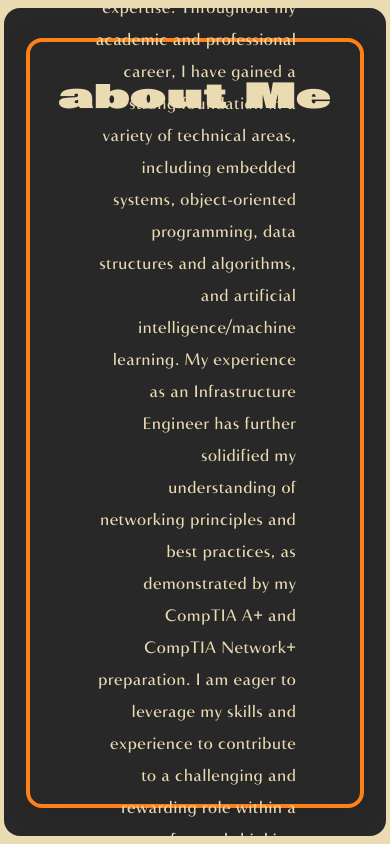
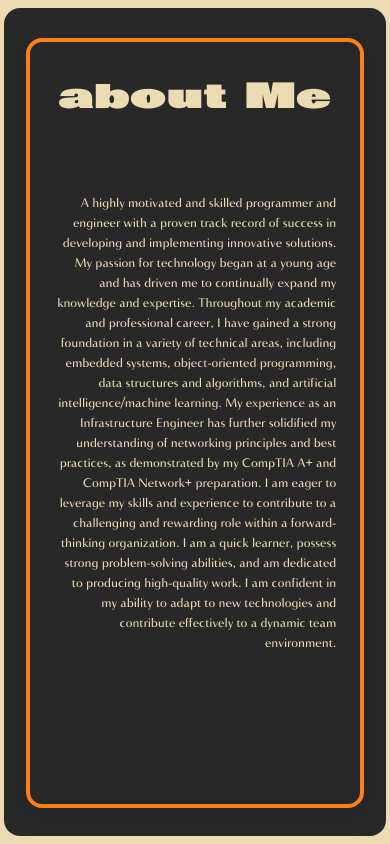
Before and after one commit to CentillionJinx/portfolio24, a SvelteKit app: page /land in a window 390 px wide. Built offline with nearby package versions, Linux system fonts and the light colour scheme.

Commit message:
Refactor CSS animation timing

```diff
--- a/src/app.css
+++ b/src/app.css
@@ -69,14 +69,14 @@ body {
 }
 
 /* Hide elements in mobile portrait orientation */
-@media (max-width: 767px) and (orientation: portrait) {
+@media (max-width: 1400px) and (orientation: portrait) {
 	.MobilePortraitHidden {
 		display: none;
 	}
 }
 
 /* Hide elements in mobile landscape orientation */
-@media (max-width: 767px) and (orientation: landscape) {
+@media (max-width: 1400px) and (orientation: landscape) {
 	.MobileLandscapeHidden {
 		display: none;
 	}
--- a/src/routes/+layout.svelte
+++ b/src/routes/+layout.svelte
@@ -1,7 +1,7 @@
 <script lang="ts">
 	import '../app.css';
 	import { onNavigate } from '$app/navigation';
-
+	const { children } = $props();
 	onNavigate((navigation) => {
 		if (!(document as any).startViewTransition) return;
 
@@ -16,7 +16,7 @@
 
 <div class="bg-primary">
 	<main>
-		<slot />
+		{@render children()}
 	</main>
 </div>
 
--- a/src/routes/land/+page.svelte
+++ b/src/routes/land/+page.svelte
@@ -86,6 +86,7 @@
 		align-items: center;
 		overflow-y: scroll;
 		scroll-snap-type: y mandatory;
+		scroll-behavior: smooth;
 		scrollbar-width: none;
 	}
 	section::-webkit-scrollbar {
--- a/src/routes/land/partitions/dos.svelte
+++ b/src/routes/land/partitions/dos.svelte
@@ -1,4 +1,4 @@
-<script>
+<script lang="ts">
 	import Python from './dospartitions/python.svelte';
 	import CProg from './dospartitions/cProg.svelte';
 	import Verilog from './dospartitions/verilog.svelte';
@@ -18,9 +18,11 @@
 
 <div class="contain">
 	<div class="grid-container">
+		<a href="https://www.python.org/" class="no-underline">
 			<div class="grid-item grid-item-1">
 				<svelte:component this={Python} />
 			</div>
+		</a>
 		<div class="grid-item grid-item-2">
 			<svelte:component this={CProg} />
 		</div>
@@ -48,7 +50,7 @@
 		<div class="grid-item grid-item-10">
 			<svelte:component this={Clerk} />
 		</div>
-		<div class="grid-item grid-item-11">
+		<div class="grid-item grid-item-11 info">
 			<svelte:component this={Info} />
 		</div>
 		<div class="grid-item grid-item-12">
@@ -73,6 +75,7 @@
 		height: 80%;
 		justify-content: center;
 		align-items: center;
+		text-decoration: none !important;
 	}
 	.grid-container {
 		width: 100%; /* Make sure the grid-container takes full width */
@@ -87,6 +90,41 @@
 			'box9  box7  box11 box11 box10 box12'
 			'box13 box14 box15 box15 box15 box15';
 	}
+
+	@media (max-width: 1400px) {
+		.contain {
+			width: 90%;
+			height: 90%;
+		}
+		.grid-container {
+			margin: 0rem;
+			grid-template-areas:
+				'box11  box11'
+				'box1   box2'
+				'box3   box4'
+				'box5   box6'
+				'box7   box8'
+				'box9   box10'
+				'box12  box13'
+				'box14  box15';
+		}
+		:global(.grid-item p, .grid-item span) {
+			display: none;
+		}
+		:global(.grid-item div) {
+			justify-content: center;
+		}
+		:global(.grid-item img, .grid-item svg) {
+			width: 48px;
+			height: 48px;
+		}
+	}
+
+	a.no-underline {
+		text-decoration: none !important; /* Remove underline */
+		color: inherit !important; /* Ensure the link inherits the color of its parent */
+	}
+
 	.grid-item {
 		padding: 0.5rem 1rem;
 		text-align: center;
@@ -95,7 +133,7 @@
 		align-items: center;
 		flex-direction: column;
 		border-radius: 1rem;
-        border: 2px solid #83a598;
+		/* border: 2px solid #83a598; */
 		overflow: hidden;
 		transition: all 0.3s ease-in-out;
 		background: rgba(40, 40, 40, 0.45);
@@ -103,8 +141,14 @@
 		backdrop-filter: blur(20px);
 		-webkit-backdrop-filter: blur(20px);
 	}
+	.info {
+		background: rgba(50, 48, 47, 1);
+	}
+	.info:hover {
+		background: rgba(50, 48, 47, 1) !important;
+	}
 	.grid-item:hover {
-        transform: scale(1.05);
+		transform: scale(1.03);
 		background: rgba(40, 40, 40, 0.75);
 	}
 	.grid-item-1 {
--- a/src/routes/land/partitions/dospartitions/clerk.svelte
+++ b/src/routes/land/partitions/dospartitions/clerk.svelte
@@ -1,7 +1,7 @@
 <div class="flex h-full flex-col items-center justify-evenly">
 	<div class="flex flex-col items-center">
 		<img
-			src="https://imgix.cosmicjs.com/9d8bc340-e63d-11ee-b074-b5c8fe3ef189-clerk.webp?w=1200&auto=format,compression"
+			src="https://i.ibb.co/PzWhPtt/9d8bc340-e63d-11ee-b074-b5c8fe3ef189-clerk.webp"
 			alt="Clerk Icon"
 			width="96"
 			height="96"
--- a/src/routes/land/partitions/dospartitions/info.svelte
+++ b/src/routes/land/partitions/dospartitions/info.svelte
@@ -1,10 +1,9 @@
 <div class="flex h-full flex-col items-center justify-evenly">
 	<div class="flex flex-col items-center">
-		<i class="fas fa-award h-24 w-24 text-primary"></i>
-		<span class=" mb-2"></span>
-		<p class=" text-primary text-3xl royalText">Achievements</p>
+		<i class="fas fa-award h-24 w-24 text-accent"></i>
 	</div>
-	<div class="flex flex-row items-center justify-center text-primary">
+	<p class=" text-accent text-3xl royalText">Achievements</p>
+	<div class="flex flex-row items-center justify-center text-accent">
 		<p class=" text-2xl slimText">Timeless</p>
 	</div>
 </div>
--- a/src/routes/land/partitions/unopartitions/tldr.svelte
+++ b/src/routes/land/partitions/unopartitions/tldr.svelte
@@ -2,20 +2,22 @@
 	<h1 class="boldText text-primary">about Me</h1>
 </div>
 <div class="tldr">
-	<div class="content absolute mx-16">
-		<p class="contentText text-primary text-right leading-8 tracking-wide">
-			<span class="lg:text-3xl md:text-xl sm:text-xs">A</span> highly motivated and skilled programmer and engineer with a proven
-			track record of success in developing and implementing innovative solutions. My passion for technology
-			began at a young age and has driven me to continually expand my knowledge and expertise. Throughout
-			my academic and professional career, I have gained a strong foundation in a variety of technical
-			areas, including embedded systems, object-oriented programming, data structures and algorithms,
-			and artificial intelligence/machine learning. My experience as an Infrastructure Engineer has further
-			solidified my understanding of networking principles and best practices, as demonstrated by my
-			CompTIA A+ and CompTIA Network+ preparation. I am eager to leverage my skills and experience to
-			contribute to a challenging and rewarding role within a forward-thinking organization. I am a quick
-			learner, possess strong problem-solving abilities, and am dedicated to producing high-quality work.
-			I am confident in my ability to adapt to new technologies and contribute effectively to a dynamic
-			team environment.
+	<div class="content absolute lg:mx-16 mx-6">
+		<p
+			class="contentText text-primary text-right lg:tracking-wide tracking-normal lg:leading-8 leading-5 md:text-xl text-xs"
+		>
+			<span>A</span> highly motivated and skilled programmer and engineer
+			with a proven track record of success in developing and implementing innovative solutions. My passion
+			for technology began at a young age and has driven me to continually expand my knowledge and expertise.
+			Throughout my academic and professional career, I have gained a strong foundation in a variety
+			of technical areas, including embedded systems, object-oriented programming, data structures and
+			algorithms, and artificial intelligence/machine learning. My experience as an Infrastructure Engineer
+			has further solidified my understanding of networking principles and best practices, as demonstrated
+			by my CompTIA A+ and CompTIA Network+ preparation. I am eager to leverage my skills and experience
+			to contribute to a challenging and rewarding role within a forward-thinking organization. I am
+			a quick learner, possess strong problem-solving abilities, and am dedicated to producing high-quality
+			work. I am confident in my ability to adapt to new technologies and contribute effectively to a
+			dynamic team environment.
 		</p>
 	</div>
 </div>
```
Also changed, not shown: package.json (+12 -12 lines), 1 other file (tests, documents, lock files or other folders). Lines whose indentation alone changed are shown as unchanged.
